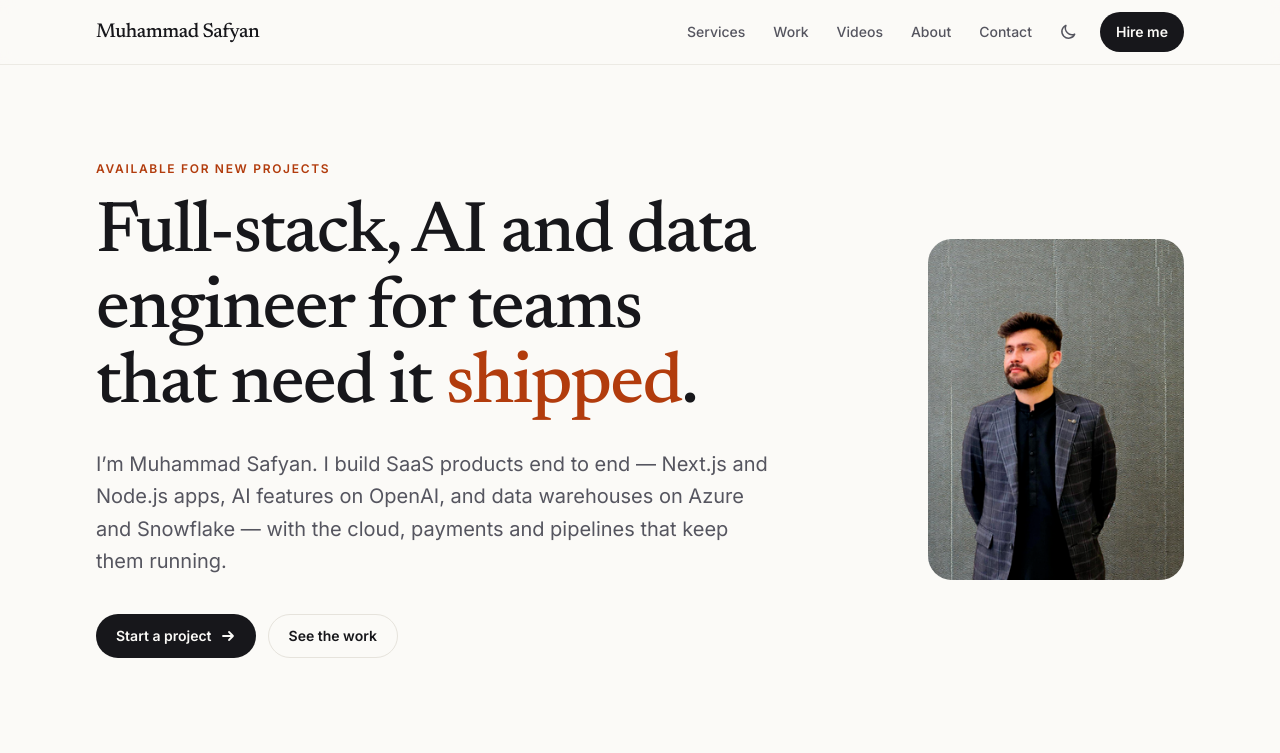
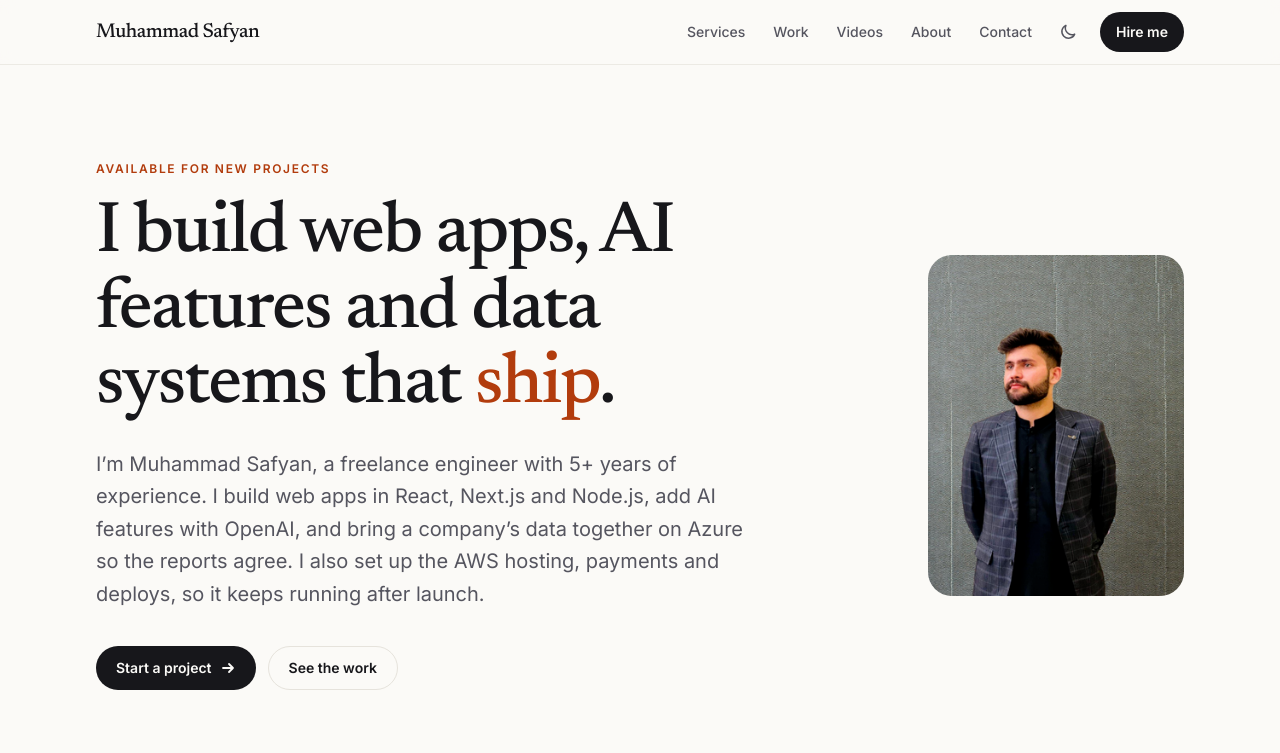
Before and after one commit to MSafyan/portfolio, a Next.js app: page / in a window 1280 px wide. Shown: the top 753 px of the page. Built offline with nearby package versions, Linux system fonts and the light colour scheme.

Commit message:
copy: rewrite the homepage intro around the stacks used most, drop the Snowflake lead

```diff
--- a/app/opengraph-image.tsx
+++ b/app/opengraph-image.tsx
@@ -5,5 +5,5 @@ export const size = OG_SIZE;
 export const contentType = "image/png";
 
 export default function Image() {
-  return ogImage({ eyebrow: "Available for new projects", title: "Full-stack, AI and data engineer for teams that need it shipped." });
+  return ogImage({ eyebrow: "Available for new projects", title: "I build web apps, AI features and data systems that ship." });
 }
--- a/app/page.tsx
+++ b/app/page.tsx
@@ -14,7 +14,7 @@ import { WORK } from "@/lib/work";
 export const metadata = buildMetadata({
   title: "Muhammad Safyan — Full-Stack, AI & Data Engineer for Hire",
   description:
-    "Freelance full-stack, AI and data engineer with 5+ years shipping SaaS products: Next.js and Node.js apps, OpenAI integrations and Azure or Snowflake data warehouses.",
+    "Freelance full-stack, AI and data engineer with 5+ years of experience: React, Next.js and Node.js apps, OpenAI features, Azure data pipelines and AWS hosting.",
   path: "/",
   type: "profile",
 });
@@ -49,12 +49,12 @@ export default function Home() {
           <div className="max-w-3xl">
             <Eyebrow>Available for new projects</Eyebrow>
             <h1 className="mt-5 font-serif text-[2.6rem] leading-[1.05] font-medium tracking-tight text-balance sm:text-6xl lg:text-7xl">
-              Full-stack, AI and data engineer for teams that need it <span className="text-accent">shipped</span>.
+              I build web apps, AI features and data systems that <span className="text-accent">ship</span>.
             </h1>
             <p className="mt-6 max-w-2xl text-lg leading-relaxed text-muted text-pretty sm:text-xl">
-              I&rsquo;m {SITE.name}. I build SaaS products end to end — Next.js and Node.js apps, AI features on
-              OpenAI, and data warehouses on Azure and Snowflake — with the cloud, payments and pipelines that keep
-              them running.
+              I&rsquo;m {SITE.name}, a freelance engineer with 5+ years of experience. I build web apps in React,
+              Next.js and Node.js, add AI features with OpenAI, and bring a company&rsquo;s data together on Azure so
+              the reports agree. I also set up the AWS hosting, payments and deploys, so it keeps running after launch.
             </p>
             <div className="mt-9 flex flex-wrap gap-3">
               <ButtonLink href="/contact">
--- a/app/services/page.tsx
+++ b/app/services/page.tsx
@@ -10,7 +10,7 @@ import { SERVICES } from "@/lib/services";
 export const metadata = buildMetadata({
   title: "Services: Full-Stack, AI Integration and Data Engineering",
   description:
-    "Freelance software engineering services: full-stack SaaS development in Next.js and Node.js, OpenAI and LangChain integration, and Azure or Snowflake data engineering.",
+    "Freelance software engineering services: full-stack SaaS development in Next.js and Node.js, OpenAI and LangChain integration, and Azure data engineering.",
   path: "/services",
 });
 
```
